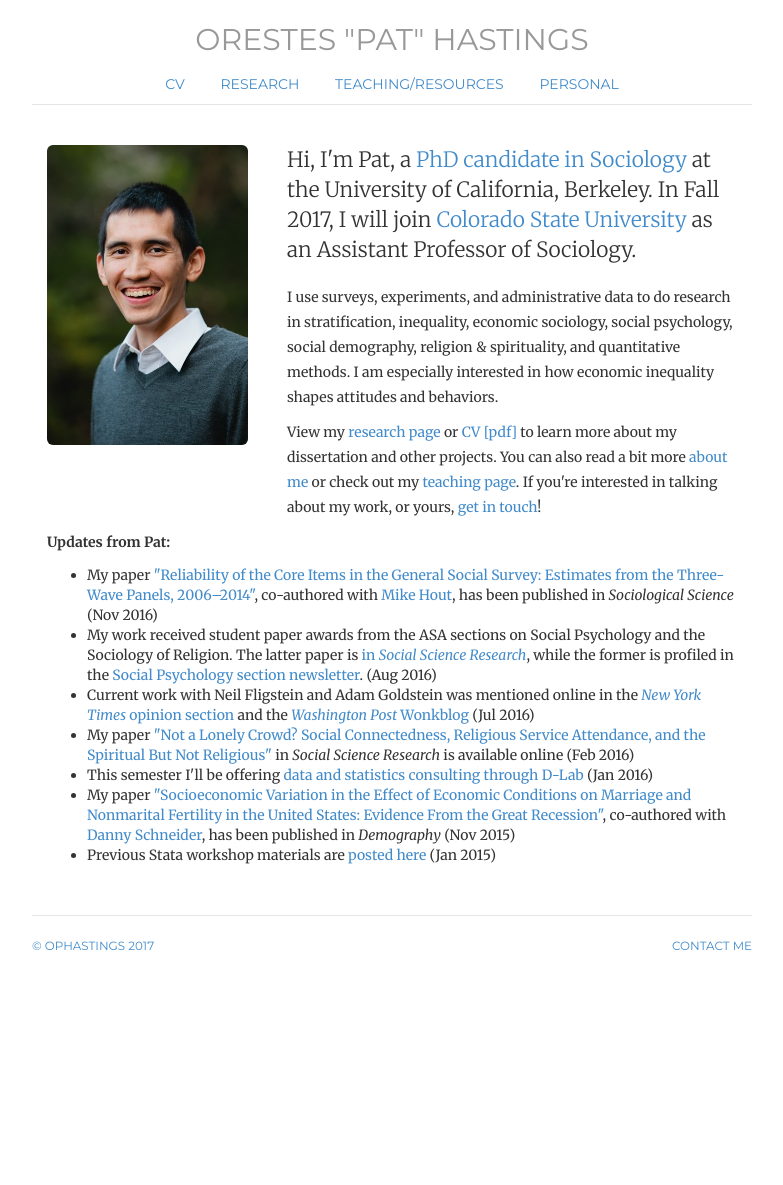
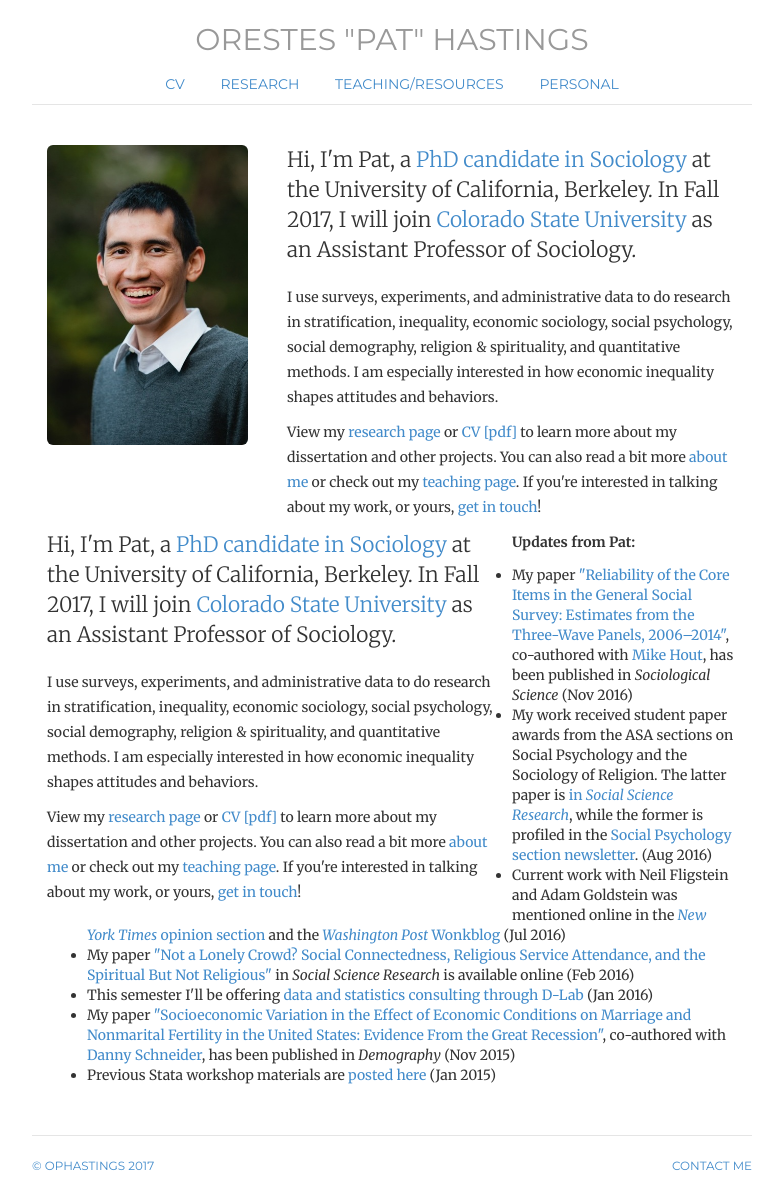
Before and after one commit to ophastings/ophastings.github.io, a Jekyll site: the page built from index.html, in a window 1280 px wide. Shown: the whole page, without its empty margins (248-1031 px from the left). Built offline with Jekyll 4.4.1, drawn with Linux system fonts in a browser that asks for light colours; comment, search, counter and statistics services are not loaded; before the commit the page ends 965 px from its top, so only the background shows below that.

Commit message:
Update index.html

```diff
--- a/index.html
+++ b/index.html
@@ -30,6 +30,26 @@ description: Website of Orestes Pat Hastings, sociology PhD candidate at UC Berk
 
 
 	</div>
+
+
+	<div itemscope itemtype="http://data-vocabulary.org/Person" class="col-sm-8">
+	<p class="lead"> Hi, I'm Pat, a <a href="http://sociology.berkeley.edu/graduate-student/orestes-pat-hastings">PhD
+		candidate in Sociology</a> at the University of California, Berkeley.
+		In Fall 2017, I will join <a href="http://sociology.colostate.edu/">Colorado State University</a> as an Assistant Professor of Sociology.</p>
+
+	<p>
+	I use surveys, experiments, and administrative data to do research in
+	stratification, inequality, economic sociology, social psychology, social demography, religion &amp spirituality, and quantitative methods.
+	I am especially interested in how economic inequality shapes attitudes and behaviors.
+	</p>
+
+	<p>View my <a href="research">research page</a> or <a href="HastingsCV.pdf">CV [pdf]</a> to learn more about my dissertation and other projects. You can also
+	read a bit more <a href="personal">about me</a> or check out my <a href="teaching">teaching page</a>.
+	If you're interested in talking about my work, or yours, <a href="contact">get in touch</a>!</p>
+
+
+	</div>
+
 	<div itemscope itemtype="http://data-vocabulary.org/Person" class="col-sm-12">
 
 
```
